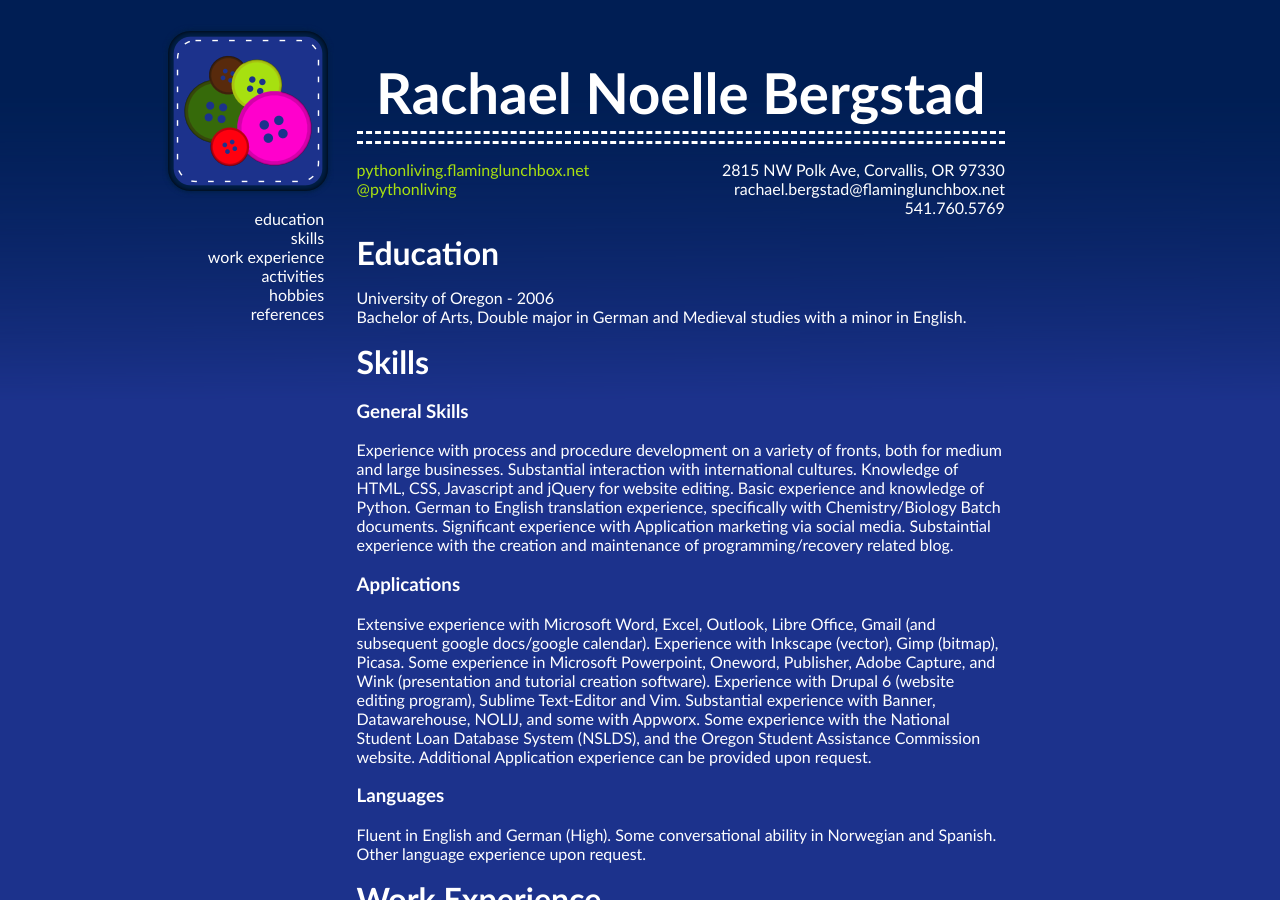
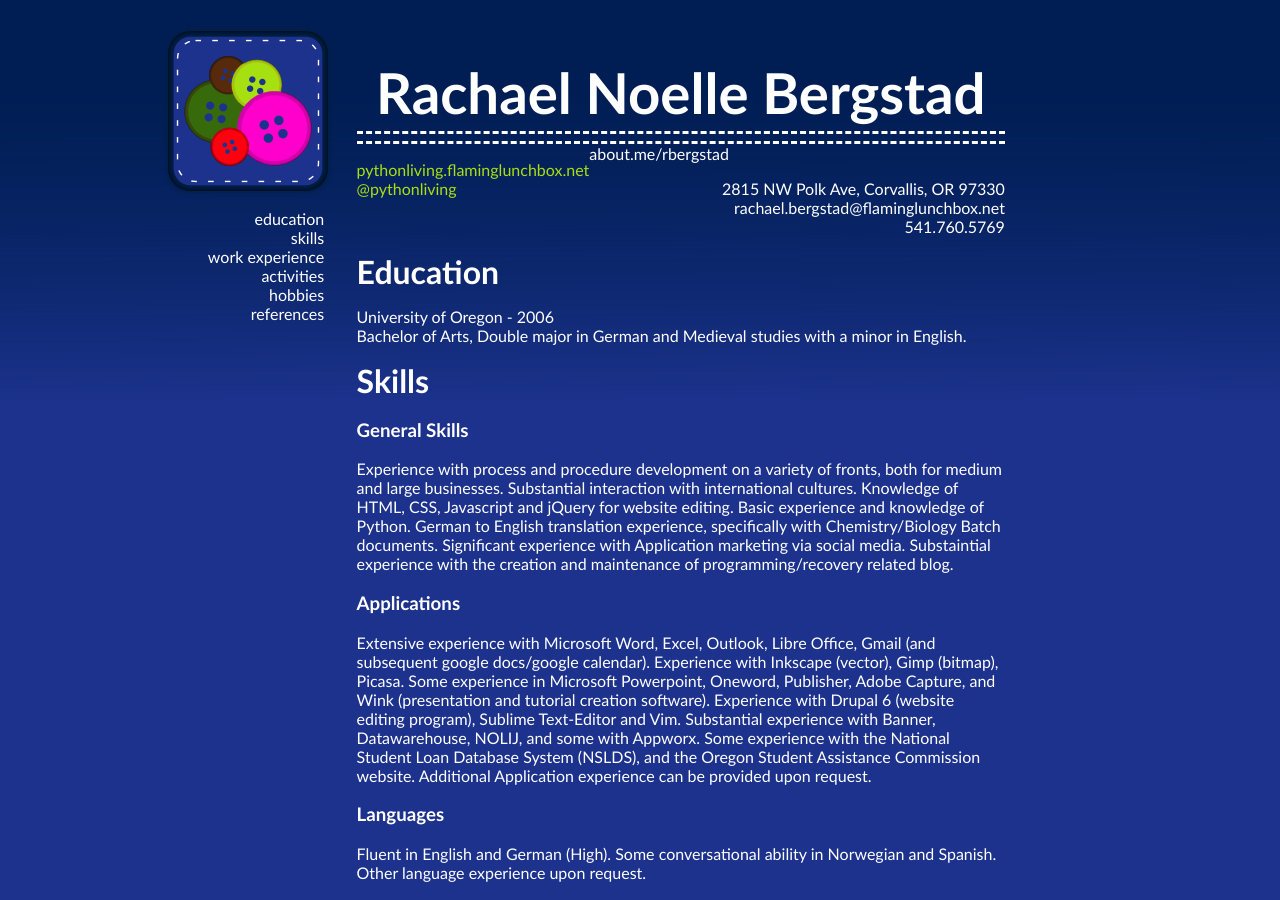
Before and after one commit to pythonliving/pythonliving.github.com, a Jekyll site: the page resume.html, which Jekyll copies as it is, in a window 1280 px wide and 900 px high. Built offline with Jekyll 4.4.1, drawn with Linux system fonts in a browser that asks for light colours; nearby versions of some CDN libraries.

Commit message:
updated resume with about.me site link

```diff
--- a/resume.html
+++ b/resume.html
@@ -117,6 +117,8 @@
 			<a href="http://pythonliving.flaminglunchbox.net/">pythonliving.flaminglunchbox.net</a><br />
 			<a href="https://twitter.com/#!/pythonliving/">@pythonliving</a><br />
 			</p>
+			<a href="http://about.me/rbergstad">about.me/rbergstad</a><br />
+			</p>
 			<p style="text-align:right; ">2815 NW Polk Ave, Corvallis, OR 97330 <br />
 			rachael.bergstad@flaminglunchbox.net<br />
 			541.760.5769</p>
```
